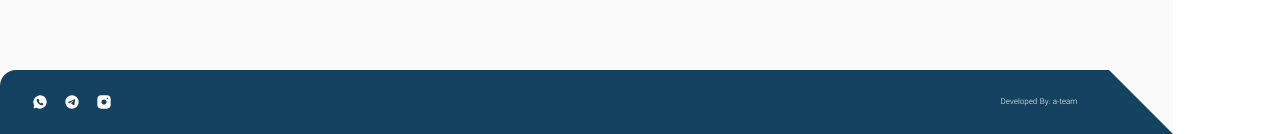
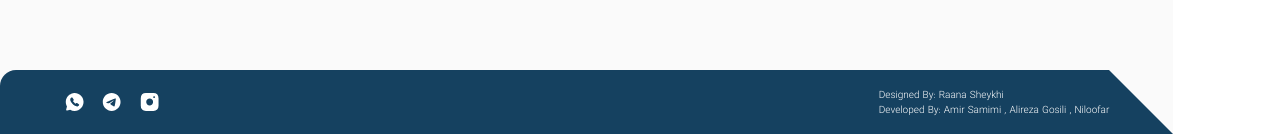
Before and after one commit to amirnsamimi/Bakery, a React (Vite) app: page / in a window 1280 px wide. Shown: the part 1614-1748 px from the top of the page. Built offline with nearby package versions, Linux system fonts and the light colour scheme.

Commit message:
update on footer

```diff
--- a/src/components/footer/footer.component.jsx
+++ b/src/components/footer/footer.component.jsx
@@ -4,16 +4,19 @@ import { DynamicSvg } from "../../assets/icons/icons";
 const Footer = () => {
   return (
     <footer className=" relative rounded-tl-2xl  flex   border-r-[4rem] border-b-primary justify-center border-b-[4rem] border-transparent">
-      <div className=" absolute w-full flex items-center justify-between max-w-screen-2xl   p-8 h-[50px] md:h-[50px]  ">
-        <div className="text-white font-extralight text-[8px]">
-          Developed By: a-team
+      <div className=" absolute w-full ml-16  flex items-center justify-between max-w-screen-xl   p-8 h-[50px] md:h-[50px]  ">
+
+          <div className="text-white text-left font-extralight text-[10px]">
+            <div> Designed By: <a href="#"> Raana Sheykhi </a> </div>
+          Developed By: <a href="#"> Amir Samimi </a>,<a href="#"> Alireza Gosili </a>,<a href="#"> Niloofar </a>
         </div>
-        <div className="flex justify-between gap-4 w-20 md:36">
-          <DynamicSvg name="instagram-bold" color="white" />
-          <DynamicSvg name="telegram-bold" color="white" />
-          <DynamicSvg name="whatsapp-bold" color="white" />
+        <div className="flex justify-between gap-4 w-24 ">
+          <DynamicSvg size="24" name="instagram-bold" color="white" />
+          <DynamicSvg size="24" name="telegram-bold" color="white" />
+          <DynamicSvg size="24" name="whatsapp-bold" color="white" />
         </div>
       </div>
+
     </footer>
   );
 };
```
